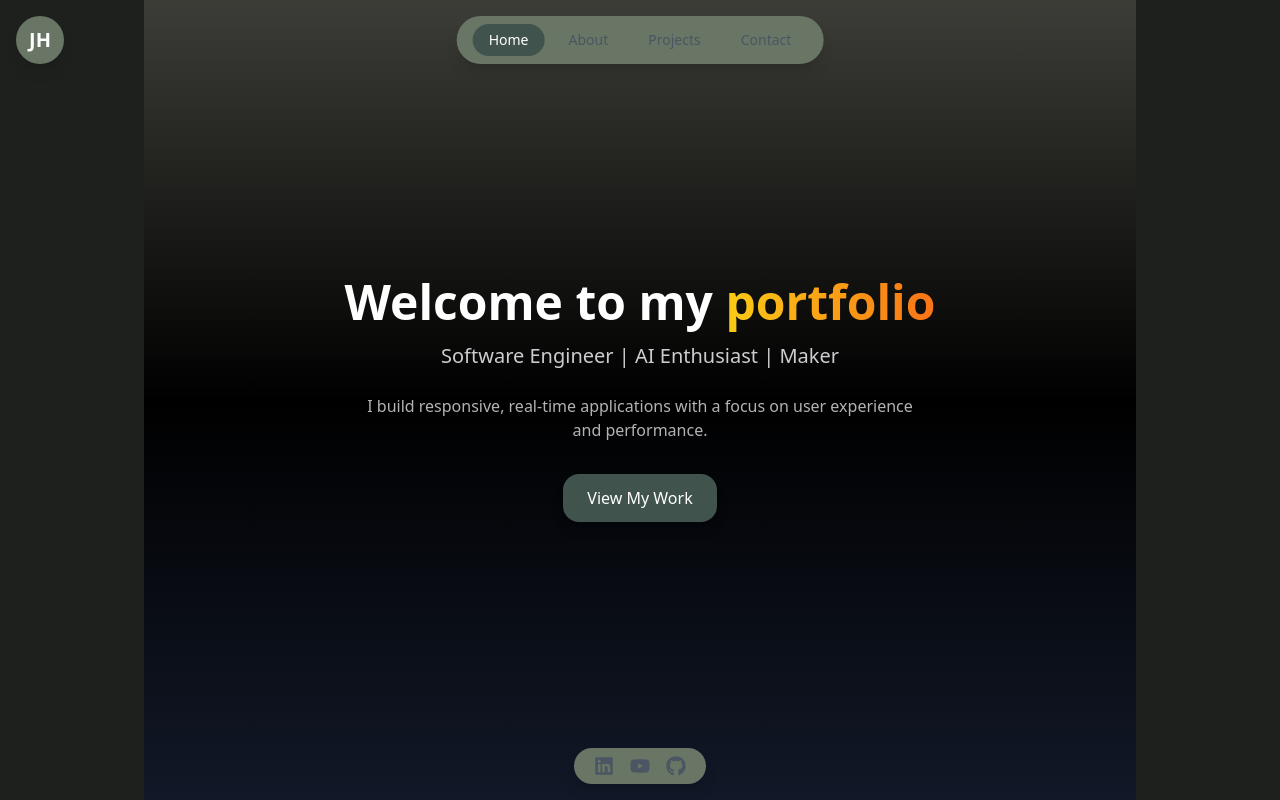
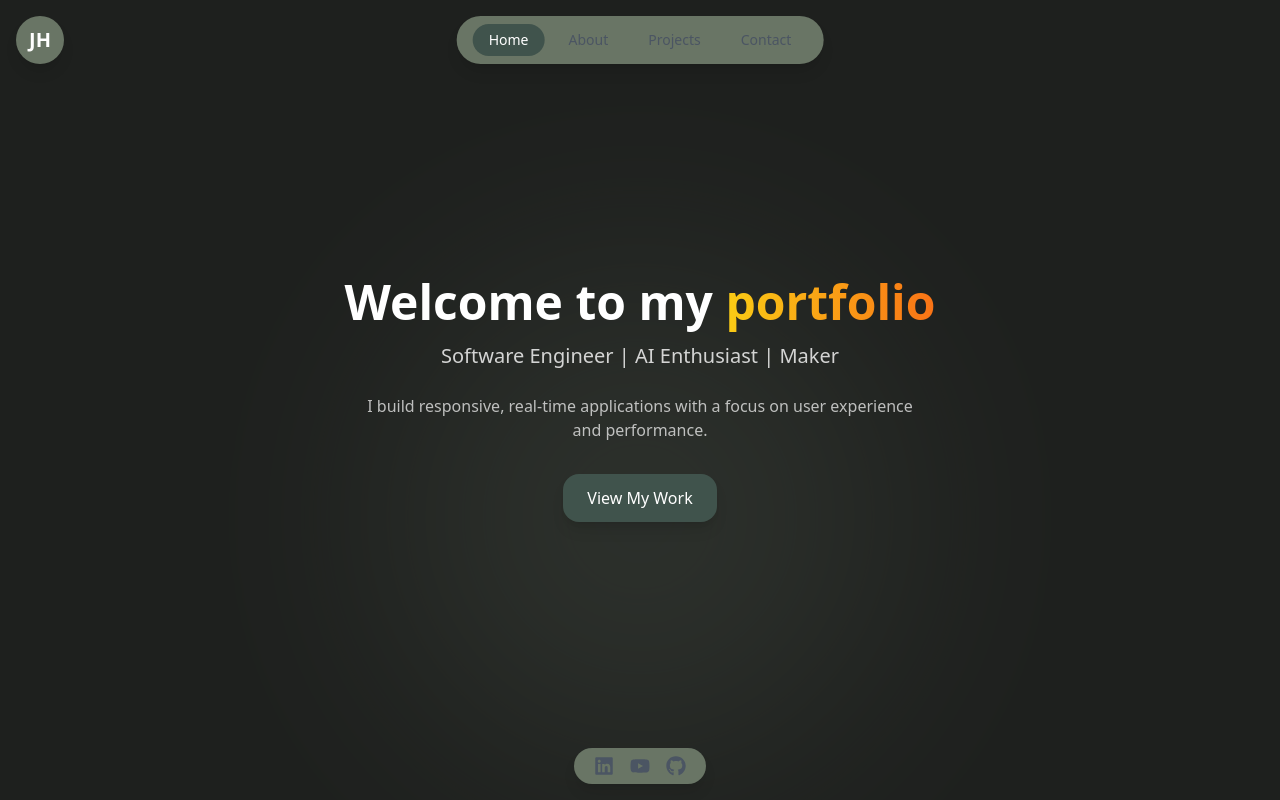
Before and after one commit to jhsotoglz/web-portfolio, a React (Vite) app: page / in a window 1280 px wide. Shown: the top 800 px of the page. Built offline with nearby package versions, Linux system fonts and the light colour scheme.

Commit message:
Home background improved

```diff
--- a/src/components/Home.tsx
+++ b/src/components/Home.tsx
@@ -2,7 +2,7 @@ const Home = () => {
   return (
     <section
       id="home"
-      className="relative min-h-screen-dynamic flex justify-center items-center bg-gradient-to-b from-main via-black to-gray-900 text-white overflow-hidden"
+      className="relative min-h-screen-dynamic flex justify-center items-center text-white overflow-hidden"
     >
       {/* Soft background glow */}
       <div className="absolute w-[500px] h-[500px] bg-secondary rounded-full blur-[120px] opacity-20 top-1/3 left-1/2 -translate-x-1/2 -z-10" />
```
